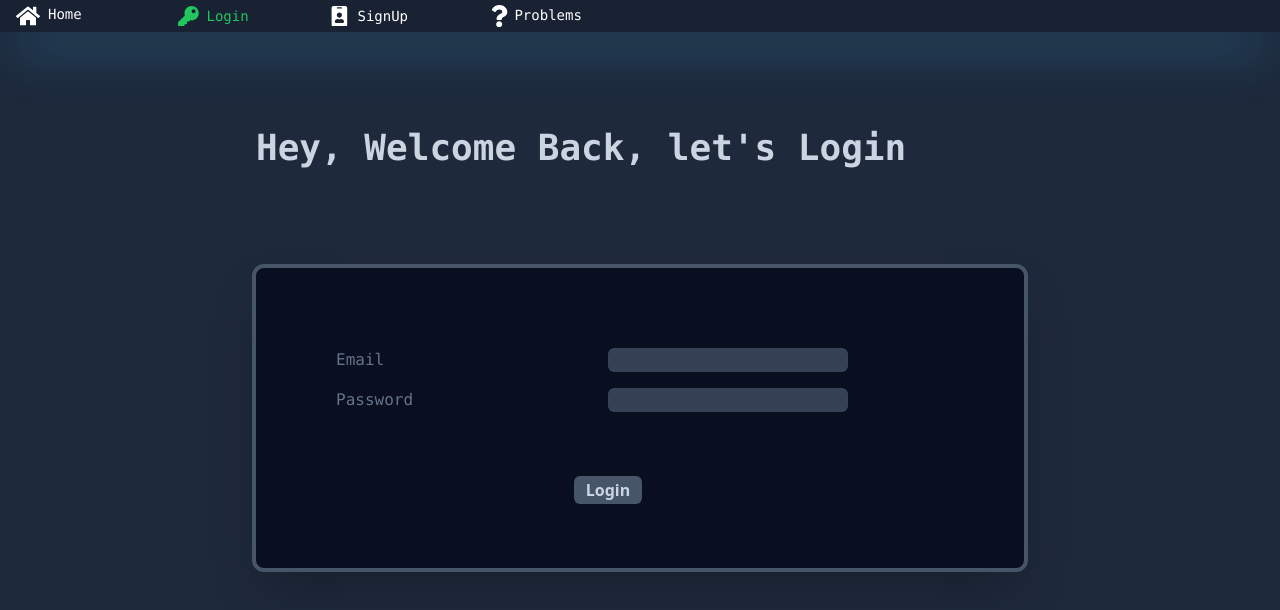
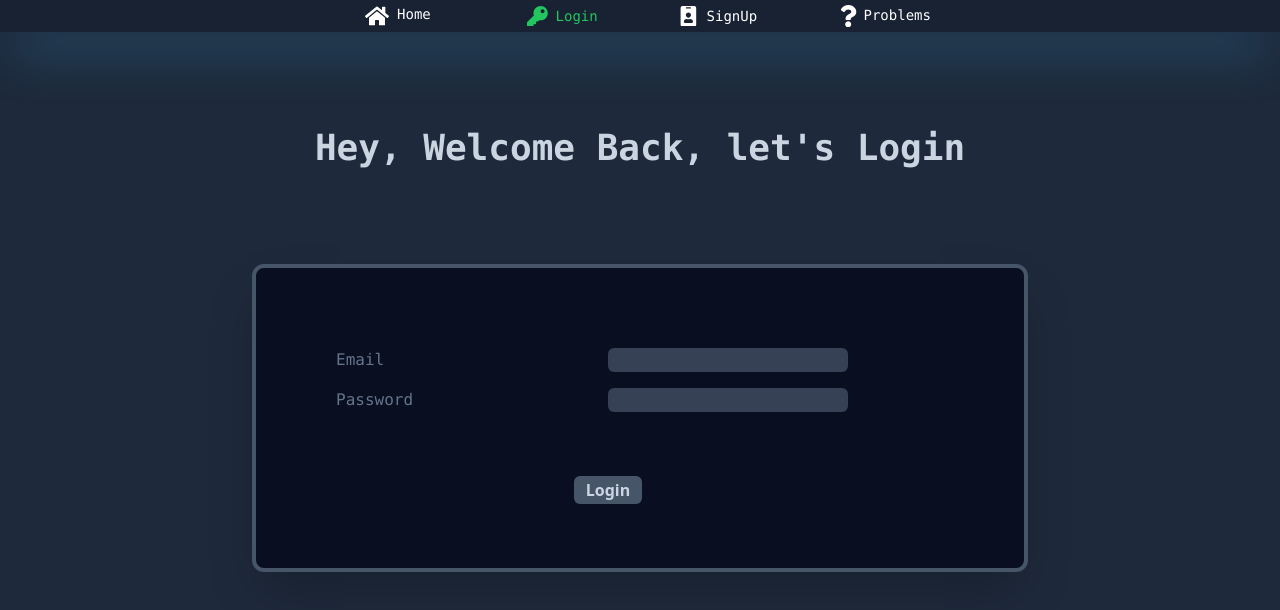
Before and after one commit to hkirat/react-assignment, a React (Vite) app: page /login in a window 1280 px wide. Shown: the top 610 px of the page. Built offline with nearby package versions, Linux system fonts and the light colour scheme.

Commit message:
changed favicon and improved respo of login page

```diff
--- a/index.html
+++ b/index.html
@@ -2,7 +2,7 @@
 <html lang="en">
   <head>
     <meta charset="UTF-8" />
-    <link rel="icon" type="image/svg+xml" href="/vite.svg" />
+    <link rel="icon" type="image/svg+xml" href="/logo.svg" />
     <meta name="viewport" content="width=device-width, initial-scale=1.0" />
     <title>YouCode</title>
   </head>
--- a/src/pages/Login.jsx
+++ b/src/pages/Login.jsx
@@ -5,23 +5,23 @@ export default function Login() {
 
     return (
         <div className='bg-slate-800 h-screen w-screen'>
-            <nav className='flex flex-row justify-start place-items-center text-sm sm:text-md  w-full h-8 transition ease-in-out duration-300 bg-slate-900/40 hover:bg-slate-900/25 shadow-2xl shadow-sky-400/75 space-x-6 sm:space-x-14 md:space-x-16 lg:space-x-20'>
+            <nav className='flex flex-row justify-center place-items-center text-sm sm:text-md  w-full h-8 transition ease-in-out duration-300 bg-slate-900/40 hover:bg-slate-900/25 shadow-2xl shadow-sky-400/75 space-x-6 sm:space-x-14 md:space-x-16 lg:space-x-20'>
                 <span className="  mx-4 cursor-pointer flex flex-row text-white hover:text-red-500 font-mono  space-x-2 "><FaHome size="1.5rem" /><a href='/'>Home</a></span>
                 <span className=" cursor-pointer flex flex-row text-green-500 font-mono  transition ease-in-out duration-300   space-x-2"><FaKey size="1.3rem"/><a href='#'>Login</a></span>
                 <span className=" cursor-pointer flex flex-row text-white font-mono hover:text-orange-500 transition ease-in-out duration-300   space-x-2"><FaIdBadge size="1.3rem"/><a href='/signup'>SignUp</a></span>
                 <span className=" cursor-pointer flex flex-row text-white font-mono hover:text-purple-500 transition ease-in-out duration-300   space-x-1"><FaQuestion size="1.4rem"/><a href='/problems/all'>Problems</a></span>
             </nav>
 
-            <div className='text-slate-300 font-mono text-2xl sm:text-2xl lg:text-3xl xl:text-4xl font-bold my-24 justify-center max-w-fit mx-16 sm:mx-36 md:mx-56 lg:mx-64'>Hey, Welcome Back, let's Login</div>
+            <div className='text-slate-300 font-mono text-2xl sm:text-3xl lg:text-4xl xl:text-4xl font-bold my-24 justify-center max-w-fit mx-16 sm:mx-36 md:mx-56 lg:mx-auto'>Hey, Welcome Back, let's Login</div>
 
     <div div className=" border-slate-600 border-solid border-4 w-fit h-50  mx-auto  space-x-4 space-y-4 bg-slate-950/75 shadow-2xl pr-28 p-8 rounded-xl">
 
         <div className='flex flex-row p-12 space-x-4 '>
-            <div className='basis-1/2 flex flex-col w-18 sm:w-36 md:w-48 lg:w-64 space-y-4'>
+            <div className='basis-1/2 flex flex-col w-24 sm:w-36 md:w-48 lg:w-64 space-y-4'>
                 <label htmlFor='email' className=' text-slate-500 font-mono'>Email</label>
                 <label htmlFor='pass' className='text-slate-500 font-mono '>Password</label>
             </div>
-            <div className='basis-1/2 w-10 sm:w-36 md:w-48 lg:w-64 space-y-4 flex flex-col '>
+            <div className='basis-1/2 w-24 sm:w-36 md:w-48 lg:w-64 space-y-4 flex flex-col '>
                 <input name='email' className='text-sky-600 bg-slate-500/50 focus:ring-sky-500 focus:ring-2 focus:outline-none focus:shadow-2xl focus:bg-slate-600/50 rounded-md px-2 w-48 sm:w-60 font-medium'></input>
                 <input type= 'password'name='pass' className='text-sky-600 bg-slate-500/50 focus:ring-sky-500 focus:ring-2 focus:outline-none  focus:shadow-2xl focus:bg-slate-600/50 rounded-md px-2 w-48 sm:w-60 font-extrabold text-md'></input>
             </div>
```
Also changed, not shown: public/logo.svg (added).
